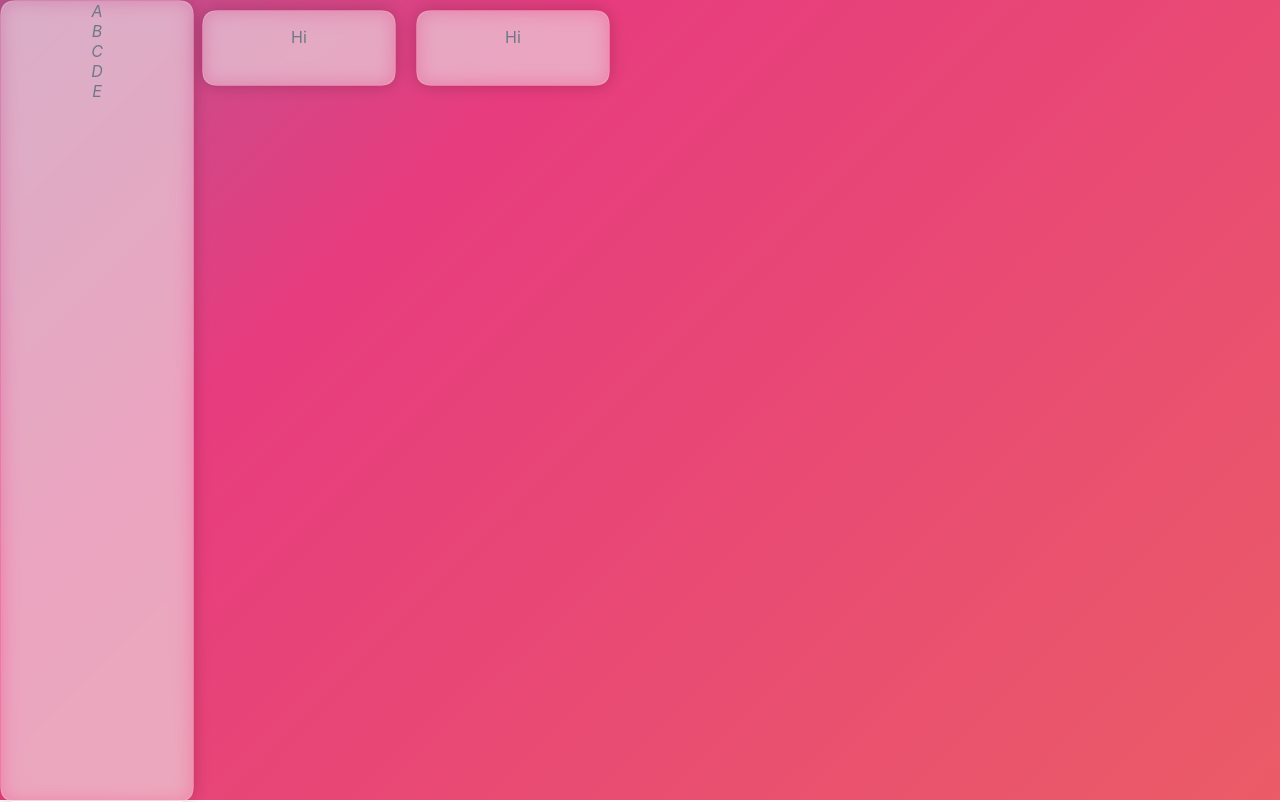
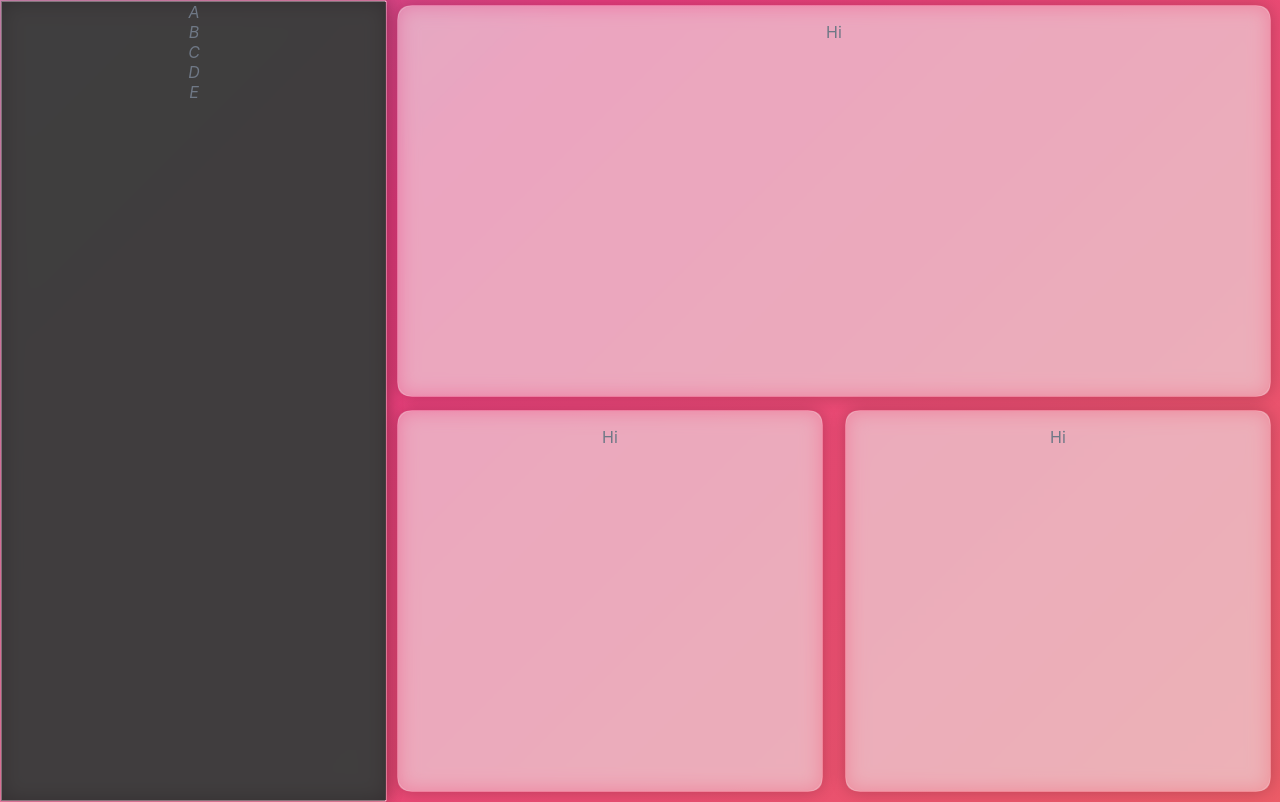
Before and after one commit to keeganfal/location-widget, a React (Create React App) app: page / in a window 1280 px wide. Built offline with nearby package versions, Linux system fonts and the light colour scheme.

Commit message:
grid sections split

```diff
--- a/src/App.jsx
+++ b/src/App.jsx
@@ -5,11 +5,14 @@ import Container from './components/Container/Container';
 function App() {
   return (
     <div className="App">
-      <SideBar></SideBar>
+      <div className="sidebar">
+        <SideBar></SideBar>
+      </div>
 
       <div className="main">
-        <Container text="Hi"></Container>
-        <Container text="Hi"></Container>
+        <div className="item-1"><Container text="Hi"></Container></div>
+        <div className="item-2"><Container text="Hi"></Container> </div>
+        <div className="item-3"><Container text="Hi"></Container> </div>
       </div>
     </div>
   );
--- a/src/App.scss
+++ b/src/App.scss
@@ -1,9 +1,60 @@
 .App {
   text-align: center;
-  display: flex;
-  margin-left: 12rem;
+  display: grid;
+  height: 100vh;
+  width: 100vw;
+
+  grid-template-columns: auto auto auto;
+  grid-template-rows: auto auto auto;
 
   .main{
-    display: flex;
+    display: grid;
+    height: 100%;
+    width: 70vw;
+
+    align-items: center;
+    justify-items: center;
+
+    grid-column-start: 2;
+    grid-column-end: 4;
+
+    grid-row-start: 1;
+    grid-row-end: 4;
+
+    grid-template-columns: auto auto;
+    grid-template-rows: auto auto;
+
+    .item-1{
+      height:97.5%;
+      width: 97.5%;
+
+      grid-column-start: 1;
+      grid-column-end: 3;
+
+      grid-row-start: 1;
+      grid-row-end: 2;
+    }
+
+    .item-2{
+      height:95%;
+      width: 95%;
+
+      grid-column-start: 1;
+      grid-column-end: 2;
+
+      grid-row-start: 2;
+      grid-row-end: 3;
+    }
+
+    .item-3{
+      height:95%;
+      width: 95%;
+
+      grid-column-start: 2;
+      grid-column-end: 3;
+
+      grid-row-start: 2;
+      grid-row-end: 3;
+    }
   }
 }
--- a/src/components/Container/Container.scss
+++ b/src/components/Container/Container.scss
@@ -1,16 +1,15 @@
 
 .container{
   position: relative;
-  height: 100%;
-  width: 12rem;
   display: flex;
   flex-direction: column;
+
+  height: 100%;
+  width: auto;
 
   border: 1px solid rgba(255, 255, 255, 0.3);
   border-radius: 15px;
   box-shadow: 0 0 1rem 0 rgba(0, 0, 0, 0.2);
-
-  margin: 10px;
 }
 
 .container:before {
--- a/src/components/SideBar/SideBar.scss
+++ b/src/components/SideBar/SideBar.scss
@@ -1,22 +1,22 @@
 
 .sidebar{
-  position: fixed;
-  margin: 0;
-  top: 0;
-  left: 0;
+  grid-column-start: 1;
+  grid-column-end: 2;
+
+  grid-row-start: 1;
+  grid-row-end: 4;
+  position: relative;
   height: 100%;
-  width: 12rem;
+  width: 30vw;
+
   display: flex;
   flex-direction: column;
-
   border: 1px solid rgba(255, 255, 255, 0.3);
-  border-radius: 15px;
   box-shadow: 0 0 1rem 0 rgba(0, 0, 0, 0.2);
 }
 
 .sidebar:before {
-  border-radius: 10px;
-  background-color: rgba(255, 255, 255, 0.3);
+  background-color: rgba(45, 45, 45, 0.8);
   backdrop-filter: blur(10px) saturate(100%) contrast(45%) brightness(130%);
   content: '';
   height: 100%;
```
